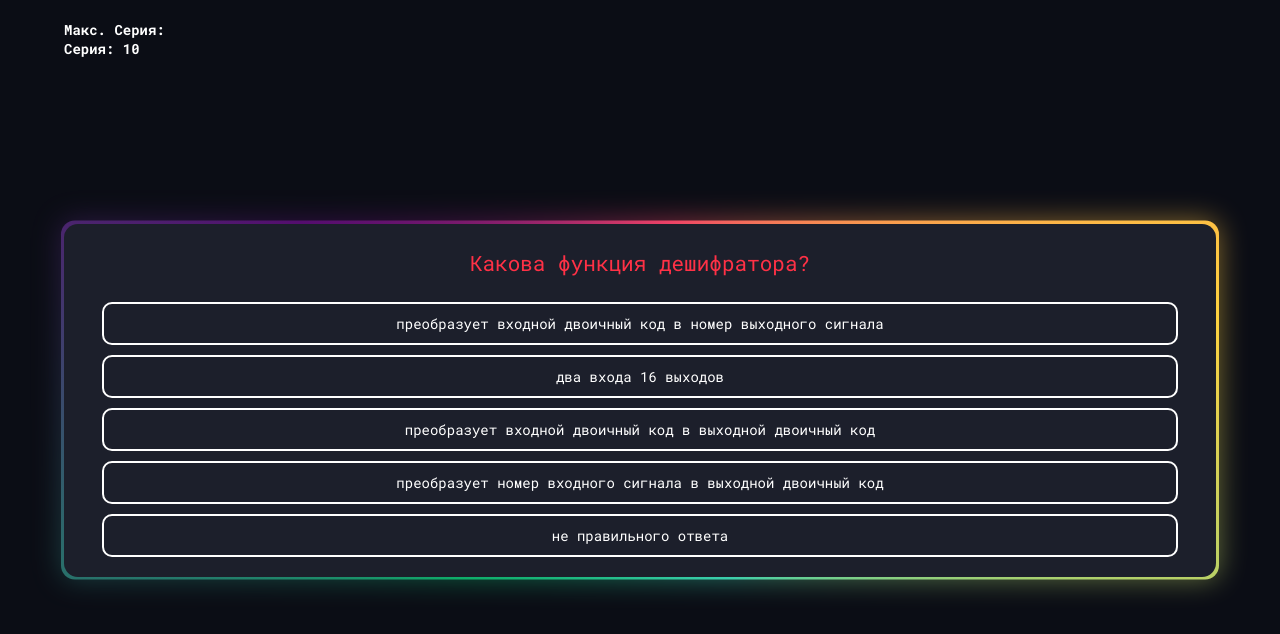
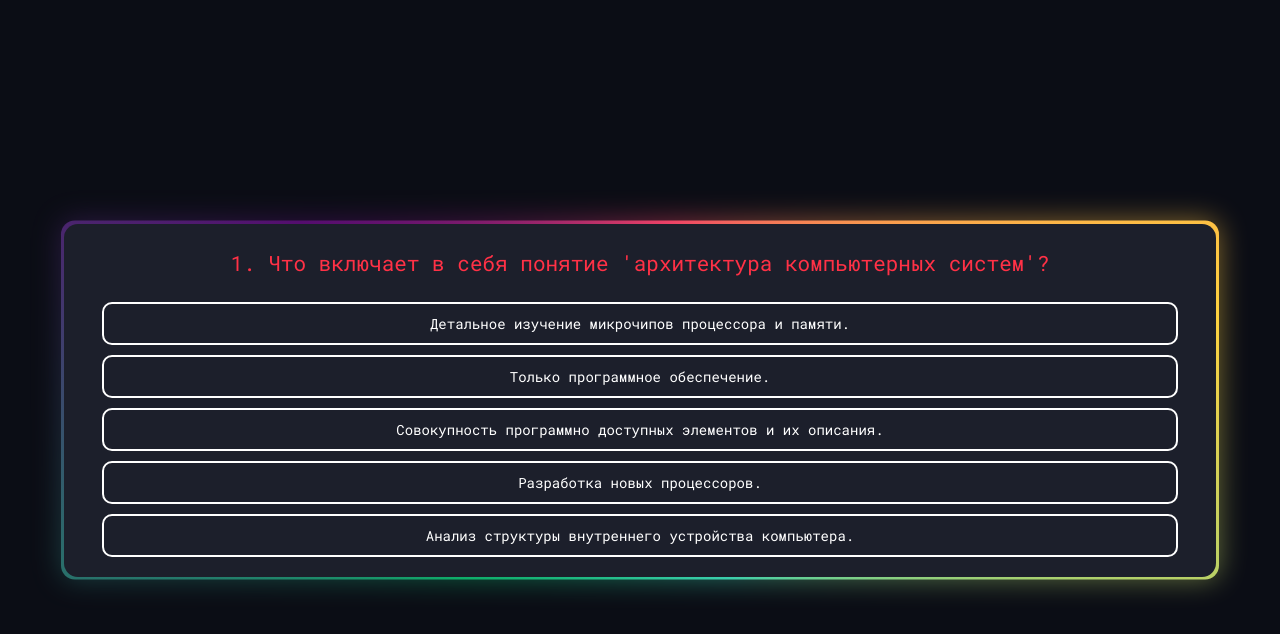
Before and after one commit to aQulionnn/platonus-exams, a React (Create React App) app: page / in a window 1280 px wide. Shown: the top 634 px of the page. Built offline with nearby package versions, Linux system fonts and the light colour scheme.

Commit message:
feat: Update QuestionCard to use aks questions

```diff
--- a/src/App.js
+++ b/src/App.js
@@ -5,7 +5,7 @@ import Streak from "./components/Streak/Streak";
 function App() {
   return (
     <div className="App">
-      <Streak streak={10}/>
+      {/* <Streak streak={10}/> */}
       <QuestionCard />
     </div>
   );
--- a/src/components/QuestionCard/QuestionCard.jsx
+++ b/src/components/QuestionCard/QuestionCard.jsx
@@ -1,49 +1,61 @@
 import React, { useEffect, useState } from "react"
 import style from "./QuestionCard.module.css"
-import data from "../../data.json"
+import { getQuestion } from "../../services/questionService"
+import toast, { Toaster } from "react-hot-toast"
 
 function QuestionCard() {
-  const [question, setQuestion] = useState(data[Math.floor(Math.random() * data.length)])
-  const [shuffledVariants, setShuffledVariants] = useState([])
+  const [streak, setStreak] = useState(() => {
+    const savedStreak = sessionStorage.getItem('streak')
+    return savedStreak ? parseInt(savedStreak, 10) : 0
+  });
+  const [question, setQuestion] = useState(getQuestion(streak))
   const [selected, setSelected] = useState(null)
   const [correct, setCorrect] = useState(null)
 
-  const handleClick = (variant) => {
-    setSelected(variant)
-    const isCorrect = variant === question.answer
+  const handleClick = (selected) => {
+    setSelected(selected)
+    const isCorrect = selected === question.answer
     setCorrect(isCorrect)
 
-    if (isCorrect) {
-      setTimeout(() => {
-        const randomIndex = Math.floor(Math.random() * data.length)
-        setQuestion(data[randomIndex])
-        setSelected(null)
-        setCorrect(null)
-      }, 500)
+    if (streak === 249) {
+      setStreak(0)
+      toast("Finished", { icon: "🎉" })
+    }
+    else if (selected === question.answer) {
+      setStreak(streak + 1);
+    }
+    else {
+      setStreak(0);
     }
   }
 
   useEffect(() => {
-    const shuffleArray = (array) => {
-      const newArray = [...array]
-      for (let i = newArray.length - 1; i > 0; i--) {
-        const j = Math.floor(Math.random() * (i + 1))
-        ;[newArray[i], newArray[j]] = [newArray[j], newArray[i]]
-      }
-      return newArray
+    if (correct) {
+      setTimeout(() => {
+        setQuestion(getQuestion(streak))
+        sessionStorage.setItem('streak', streak)
+        setSelected(null)
+        setCorrect(null)
+      }, 150)
+    }
+    else {
+      setTimeout(() => {
+        setQuestion(getQuestion(streak))
+        sessionStorage.setItem('streak', streak)
+        setSelected(null)
+        setCorrect(null)
+      }, 1500)
     }
 
-    setShuffledVariants(shuffleArray(question.variants))
-  }, [question])
+  }, [streak])
 
   return (
     <div className={style["question-card"]}>
-      <span className={style["question-name"]}>{question.name}</span>
-      {question.image && (
-        <img className={style["question-image"]} src={question.image} />
-      )}
+      <Toaster />
+      <span className={style["question-name"]}>{question.id}. {question.name}</span>
       <div className={style["variant-list"]}>
-        {shuffledVariants.map((variant, index) => {
+        {question.variants.map((variant, index) => {
+
           const isCorrectAnswer = variant === question.answer
           const isSelected = variant === selected
 
@@ -58,8 +70,9 @@ function QuestionCard() {
             <button
               key={index}
               className={style["variant"]}
-              style={{ borderColor: `${borderColor}` }}
-              onClick={() => handleClick(variant)}>
+              style={{ borderColor: `${borderColor}`}}
+              onClick={() => handleClick(variant)}
+            >
               {variant}
             </button>
           )
--- /dev/null
+++ b/src/services/questionService.js
@@ -0,0 +1,15 @@
+import aks from '../aks.json'
+
+export const getQuestion = (id) => {
+  const question = {...aks[id]}
+  question.variants = shuffleArray([...question.variants])
+  return question
+}
+
+function shuffleArray(arr) {
+  for (let i = arr.length - 1; i > 0; i--) {
+      const j = Math.floor(Math.random() * (i + 1));
+      [arr[i], arr[j]] = [arr[j], arr[i]];
+  }
+  return arr;
+}
```
Also changed, not shown: src/aks.json (renamed from public/assets/data/aks.json).
